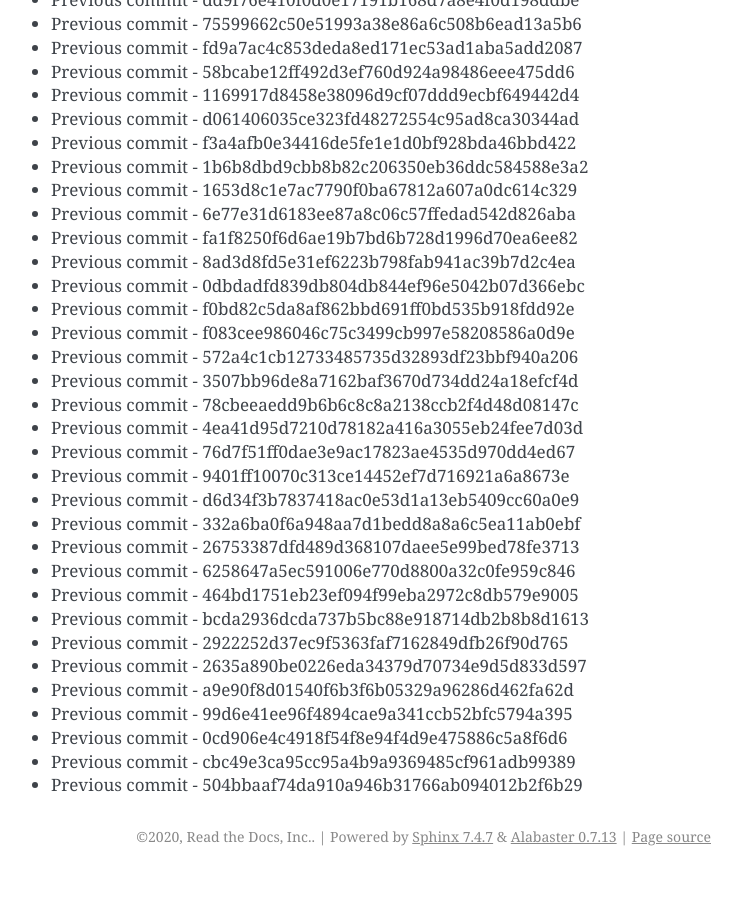
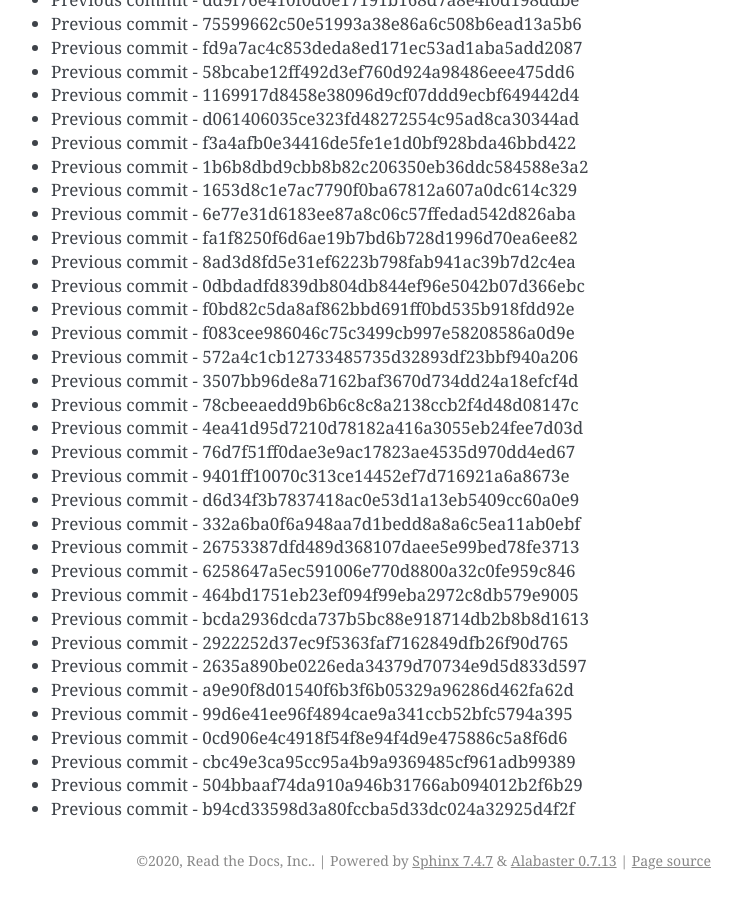
Before and after one commit to readthedocs/rtd-git-stresstest, a Sphinx documentation site: the page built from docs/updates.rst, in a window 1280 px wide and 900 px high, scrolled down 55650 px. Shown: the whole window, without its empty margins (399-1141 px from the left). Built offline with Sphinx 7.4.7, drawn with Linux system fonts in a browser that asks for light colours; before the commit the page ends 56526 px from its top, so only the background shows below that.

Commit message:
Generating commit from previous: b94cd33598d3a80fccba5d33dc024a32925d4f2f

```diff
--- a/docs/updates.rst
+++ b/docs/updates.rst
@@ -2370,3 +2370,4 @@ It can be tested for any performance characteristics.
 * Previous commit - 0cd906e4c4918f54f8e94f4d9e475886c5a8f6d6
 * Previous commit - cbc49e3ca95cc95a4b9a9369485cf961adb99389
 * Previous commit - 504bbaaf74da910a946b31766ab094012b2f6b29
+* Previous commit - b94cd33598d3a80fccba5d33dc024a32925d4f2f
```
